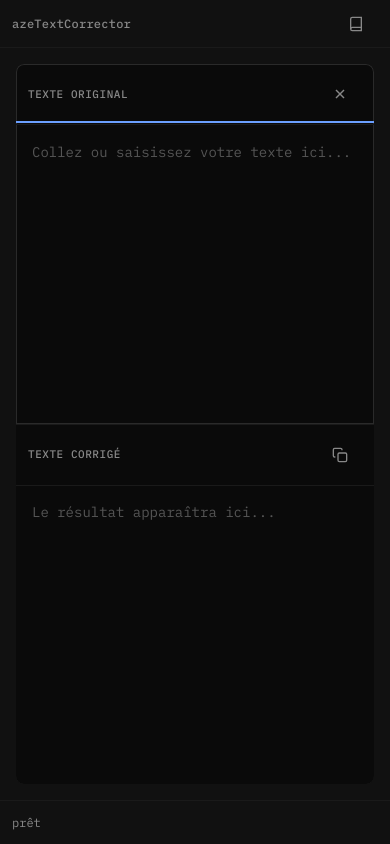
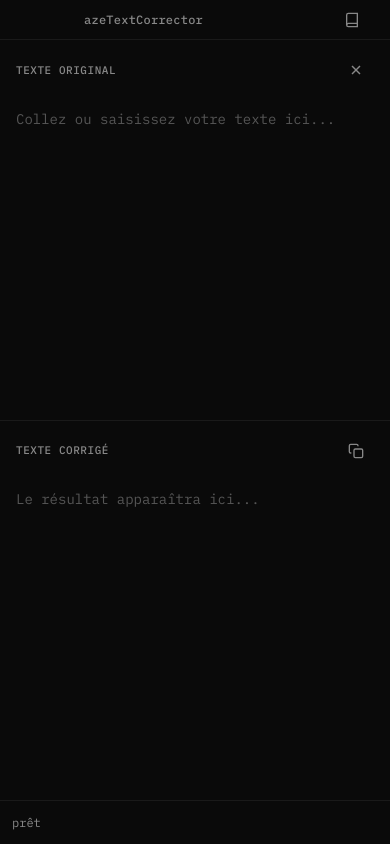
Before and after one commit to tobaz92/azetextcorrector, a website: page web/index.html in a window 390 px wide. Drawn offline with Linux system fonts and the light colour scheme.

Commit message:
style(ui): fond unique et traits de focus plus discrets
L'éditeur empilait marge, boîte arrondie et en-têtes bordés : tout
partage désormais un même fond, séparé par trois filets. Le champ
de saisie perd son cadre bleu (la règle globale :focus-visible
écrasait son outline: none) et les anneaux passent à 1 px atténué.
Le pied de page déplace aussi la fenêtre, et l'en-tête garde sa
hauteur à 600 px pour ne plus passer sous les pastilles.

```diff
--- a/web/index.html
+++ b/web/index.html
@@ -89,7 +89,7 @@
     </div>
   </main>
 
-  <footer>
+  <footer data-tauri-drag-region>
     <div class="footer-left">
       <span class="status" id="status" role="status" aria-live="polite">prêt</span>
       <span class="char-count" id="char-count"></span>
--- a/web/style.css
+++ b/web/style.css
@@ -44,6 +44,7 @@
   --accent-primary: #6b9fff;
   --accent-primary-hover: #4a7fd9;
   --accent-primary-bg: rgba(107, 159, 255, 0.12);
+  --focus-ring: rgba(107, 159, 255, 0.45);
 
   /* Semantic */
   --success: #4ade80;
@@ -56,7 +57,6 @@
   /* Borders */
   --border-primary: #1a1a1a;
   --border-secondary: #2a2a2a;
-  --border-focus: #6b9fff;
 
   /* Shadows */
   --shadow-sm: 0 2px 4px rgba(0, 0, 0, 0.2);
@@ -115,7 +115,7 @@
   font-size: var(--font-size-base);
   line-height: var(--line-height-base);
   color: var(--text-primary);
-  background: var(--bg-secondary);
+  background: var(--bg-primary);
   -webkit-font-smoothing: antialiased;
   display: flex;
   flex-direction: column;
@@ -132,7 +132,6 @@
   align-items: center;
   justify-content: space-between;
   padding: 0 var(--space-lg) 0 var(--traffic-lights-inset);
-  background: var(--bg-secondary);
   border-bottom: 1px solid var(--border-primary);
 }
 
@@ -159,8 +158,6 @@
   display: flex;
   flex-direction: column;
   min-height: 0;
-  padding: var(--space-lg);
-  gap: var(--space-lg);
 }
 
 /* ===== EDITOR ===== */
@@ -170,8 +167,6 @@
   grid-template-columns: 1fr 1fr;
   gap: 1px;
   background: var(--border-primary);
-  border-radius: var(--radius-lg);
-  overflow: hidden;
   min-height: 0;
 }
 
@@ -182,21 +177,12 @@
   min-height: 0;
 }
 
-.pane-input {
-  border-radius: var(--radius-lg) 0 0 var(--radius-lg);
-}
-
-.pane-output {
-  border-radius: 0 var(--radius-lg) var(--radius-lg) 0;
-}
-
 /* ===== PANE HEADER ===== */
 .pane-header {
   display: flex;
   align-items: center;
   justify-content: space-between;
-  padding: var(--space-sm) var(--space-md);
-  border-bottom: 1px solid var(--border-primary);
+  padding: var(--space-sm) var(--space-md) 0 var(--space-lg);
   flex-shrink: 0;
 }
 
@@ -227,10 +213,6 @@
 
 .editor-textarea::placeholder {
   color: var(--text-muted);
-}
-
-.pane-input:focus-within {
-  box-shadow: inset 0 0 0 1px var(--border-secondary);
 }
 
 /* ===== OUTPUT ===== */
@@ -304,7 +286,7 @@
 }
 
 .correction:focus {
-  outline: 2px solid var(--accent-primary);
+  outline: 1px solid var(--focus-ring);
   outline-offset: 2px;
   background: var(--accent-primary-bg);
 }
@@ -503,6 +485,12 @@
   border-top: 1px solid var(--border-primary);
 }
 
+/* Tauri only drags when the clicked element itself carries
+   data-tauri-drag-region: the footer text must let clicks through. */
+footer > * {
+  pointer-events: none;
+}
+
 .footer-left {
   display: flex;
   align-items: center;
@@ -591,7 +579,7 @@
 }
 
 .icon-btn:focus-visible {
-  outline: 2px solid var(--border-focus);
+  outline: 1px solid var(--focus-ring);
   outline-offset: 2px;
 }
 
@@ -870,7 +858,7 @@
 
 .add-word input:focus {
   outline: none;
-  border-color: var(--accent-primary);
+  border-color: var(--focus-ring);
 }
 
 .word-list {
@@ -940,8 +928,13 @@
 }
 
 :focus-visible {
-  outline: 2px solid var(--accent-primary);
+  outline: 1px solid var(--focus-ring);
   outline-offset: 2px;
+}
+
+/* Always focused: the caret is enough, a ring would frame the whole pane */
+.editor-textarea:focus-visible {
+  outline: none;
 }
 
 :focus:not(:focus-visible) {
@@ -954,19 +947,6 @@
     grid-template-columns: 1fr;
     grid-template-rows: 1fr 1fr;
     gap: 1px;
-  }
-
-  .pane-input {
-    border-radius: var(--radius-lg) var(--radius-lg) 0 0;
-  }
-
-  .pane-output {
-    border-radius: 0 0 var(--radius-lg) var(--radius-lg);
-  }
-
-  .app-header {
-    height: 48px;
-    padding: 0 var(--space-md);
   }
 
   footer {
```
